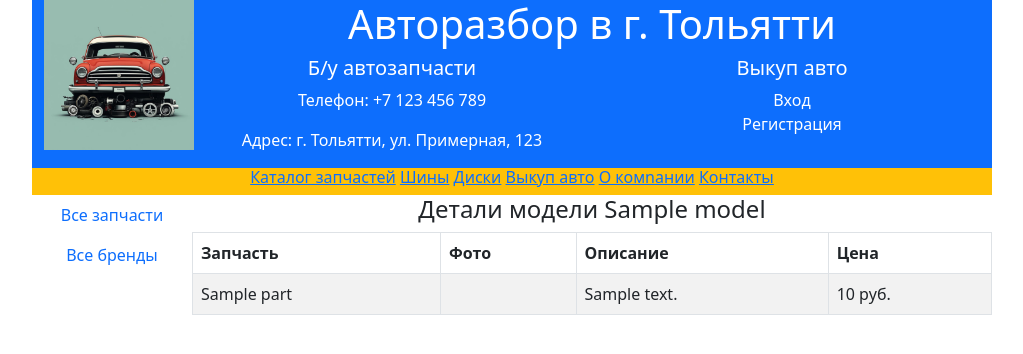
After one commit to TOP-Python321/Moor_Diploma, a Django app: template spare_parts/templates/catalog/model_detail.html in a window 1280 px wide. The commit adds this page. Shown: the top 354 px of the page, without its empty margins (128-1151 px from the left). Run offline with Django 4.2, Linux system fonts and the light colour scheme; the template is opened without the code that fills it: most values are stand-ins (such as "Sample title", 1, 10 or a date in 2020); some libraries are stand-ins or nearby versions.

Commit message:
Шаблон модели

```diff
--- /dev/null
+++ b/spare_parts/templates/catalog/model_detail.html
@@ -0,0 +1,29 @@
+{% extends "catalog/base.html" %}
+
+{% block content %}
+    <h4>Детали модели {{ model.model_name }}</h4>
+    {% if model.productcard_set.all %}
+        <table class="table table-striped table-bordered text-start">
+            <thead>
+                <tr>
+                    <th>Запчасть</th>
+                    <th>Фото</th>
+                    <th>Описание</th>
+                    <th>Цена</th>
+                </tr>
+            </thead>
+            <tbody>
+                {% for part in model.productcard_set.all %}
+                    <tr>
+                        <td>{{ part.title }}</td>
+                        <td></td>
+                        <td>{{ part.description }}</td>
+                        <td>{{ part.price }} руб.</td>
+                    </tr>
+                {% endfor %}
+            </tbody>
+        </table>
+    {% else %}
+        <p>Для этой модели нет доступных запчастей</p>
+    {% endif %}
+{% endblock %}
--- a/spare_parts/templates/catalog/productcard_detail.html
+++ b/spare_parts/templates/catalog/productcard_detail.html
@@ -58,7 +58,6 @@
 
 
 
-        <h4>Количество товаров</h4>
         {% for сору in spares.instance_set.all %}
             <hr>
             <p class="text-muted">
```
